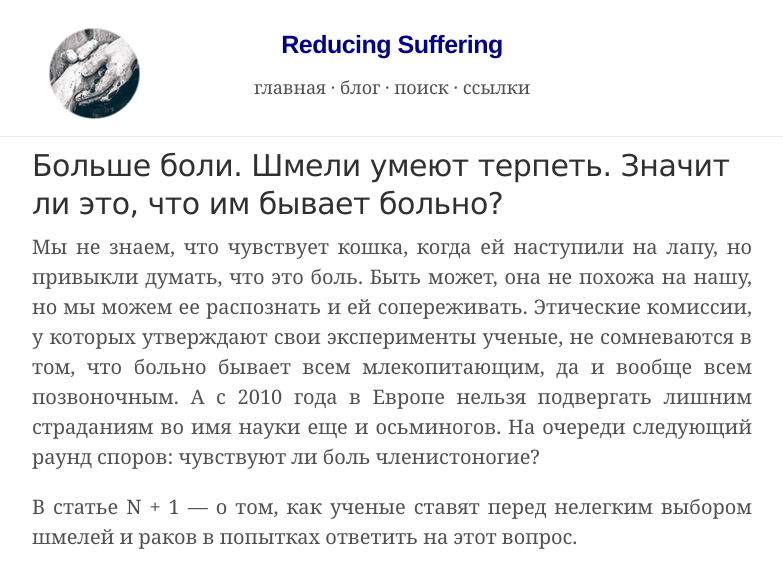
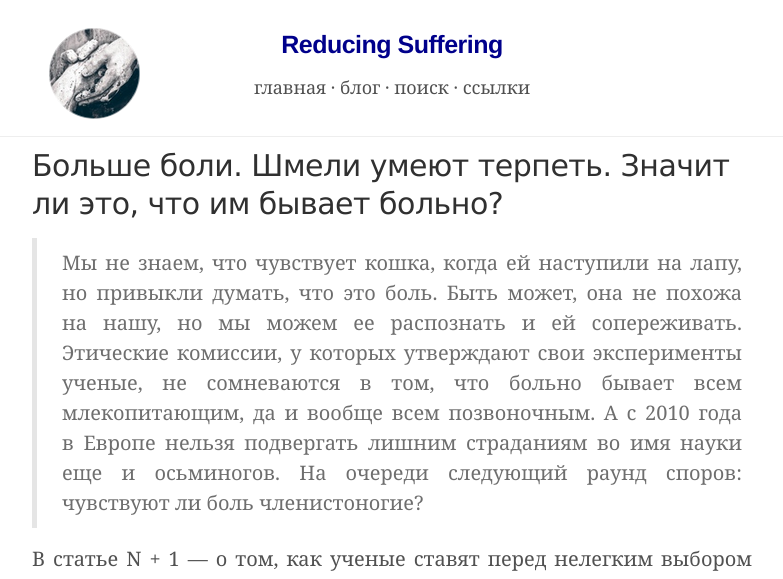
Before and after one commit to ReducingSuffering/reducingsuffering.github.io, a Jekyll site: the page built from _posts/wt/СМИ/N + 1/2023-03-09-439.md, in a window 1280 px wide. Shown: the top 579 px of the page, without its empty margins (248-1031 px from the left). Built offline with Jekyll 4.4.1, drawn with Linux system fonts in a browser that asks for light colours; grey boxes are pictures that could not be loaded.

Commit message:
Update 2023-03-09-439.md

```diff
--- a/_posts/wt/СМИ/N + 1/2023-03-09-439.md
+++ b/_posts/wt/СМИ/N + 1/2023-03-09-439.md
@@ -18,6 +18,6 @@ source:
 link_to: https://nplus1.ru/material/2022/08/19/bumblebees-in-pain
 preview: https://minio.nplus1.ru/app-images/692435/63073b26849d1_cover.jpg
 ---
-Мы не знаем, что чувствует кошка, когда ей наступили на лапу, но привыкли думать, что это боль. Быть может, она не похожа на нашу, но мы можем ее распознать и ей сопереживать. Этические комиссии, у которых утверждают свои эксперименты ученые, не сомневаются в том, что больно бывает всем млекопитающим, да и вообще всем позвоночным. А с 2010 года в Европе нельзя подвергать лишним страданиям во имя науки еще и осьминогов. На очереди следующий раунд споров: чувствуют ли боль членистоногие?
+>Мы не знаем, что чувствует кошка, когда ей наступили на лапу, но привыкли думать, что это боль. Быть может, она не похожа на нашу, но мы можем ее распознать и ей сопереживать. Этические комиссии, у которых утверждают свои эксперименты ученые, не сомневаются в том, что больно бывает всем млекопитающим, да и вообще всем позвоночным. А с 2010 года в Европе нельзя подвергать лишним страданиям во имя науки еще и осьминогов. На очереди следующий раунд споров: чувствуют ли боль членистоногие?
 
 В статье N + 1 — о том, как ученые ставят перед нелегким выбором шмелей и раков в попытках ответить на этот вопрос.
```
